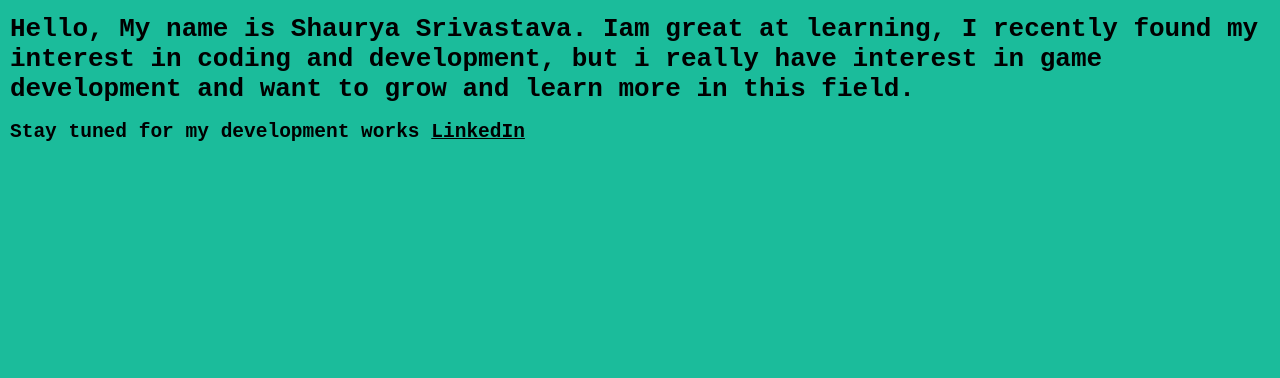
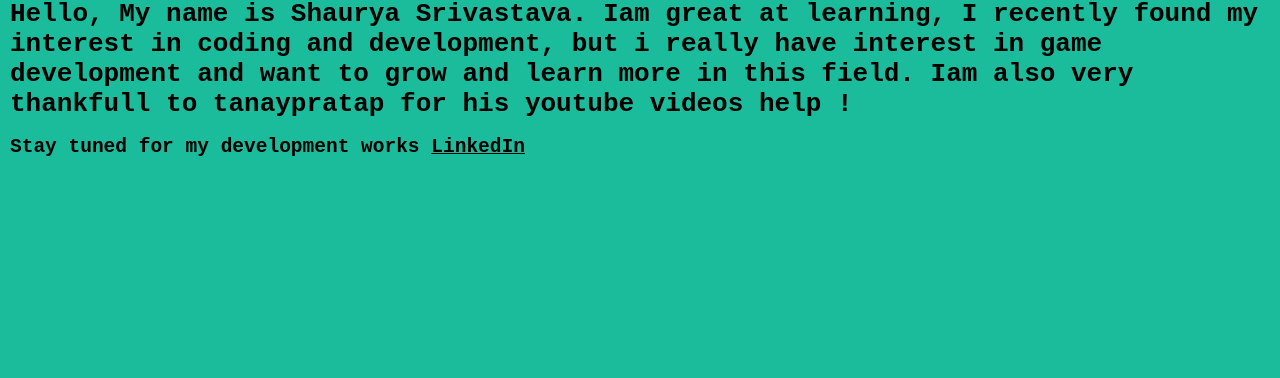
Before and after one commit to shauryasrivatava/portfolio, a plain HTML site: page index.html in a window 1280 px wide. Shown: the part 422-800 px from the top of the page. Drawn offline with Linux system fonts and the light colour scheme.

Commit message:
fix: message

```diff
--- a/index.html
+++ b/index.html
@@ -10,7 +10,7 @@
                 <img class="profile-pic" src="https://instagram.fccu11-1.fna.fbcdn.net/v/t51.2885-19/s320x320/117858022_354905275541389_128638199247935658_n.jpg?_nc_ht=instagram.fccu11-1.fna.fbcdn.net&_nc_ohc=lvuH13wEW2MAX_2-JBo&oh=bb9ad77be6ca3f733548f5bfee698afd&oe=5FCE26E5"/>
                 <div class="site-header-content">
 
-                <h1> Hello, My name is Shaurya Srivastava. Iam great at learning, I recently found my interest in coding and development, but i really have interest in game development and want to grow and learn more in this field.  </h1>
+                <h1> Hello, My name is Shaurya Srivastava. Iam great at learning, I recently found my interest in coding and development, but i really have interest in game development and want to grow and learn more in this field. Iam also very thankfull to tanaypratap for his youtube videos help ! </h1>
                 <h2>Stay tuned for my development works <a class="s-link" href="www.linkedin.com/in/shaurya-srivastava-10b212195">LinkedIn</a></h2>
             </div>
             </header>
```
